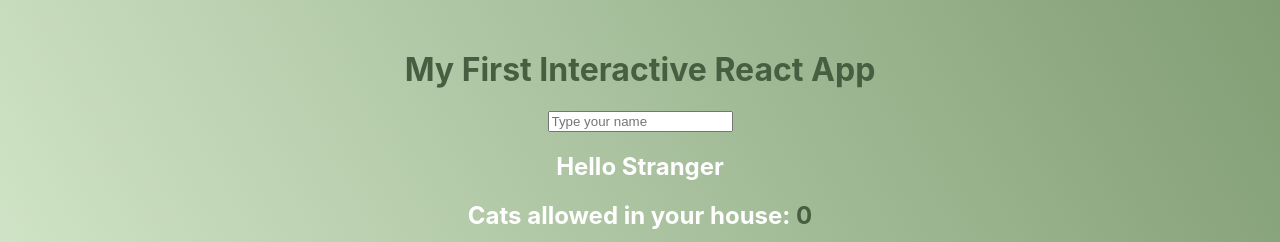
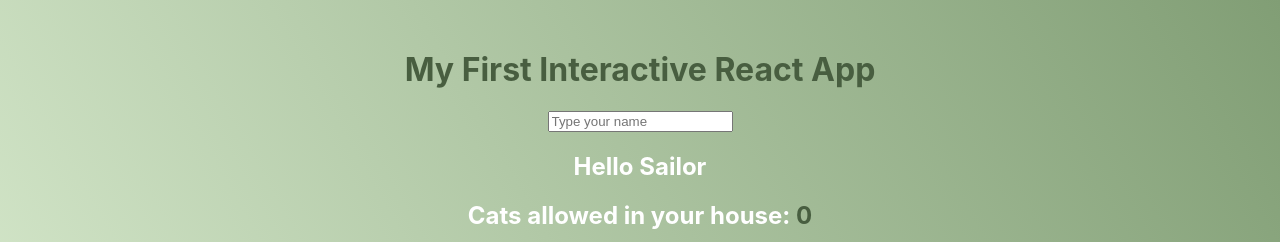
Before and after one commit to jaketreat/reactFirstApp, a React (Create React App) app: page / in a window 1280 px wide. Shown: the top 242 px of the page. Built offline with nearby package versions, Linux system fonts and the light colour scheme.

Commit message:
Silly little change

```diff
--- a/src/Components/Greeting.js
+++ b/src/Components/Greeting.js
@@ -11,8 +11,11 @@ function Greeting() {
     case "Jake":
       Greeting = `${name} is a good Name!`;
       break;
+    case "Emmy":
+      Greeting = "Hello Chungus";
+      break;
     case "":
-      Greeting = "Hello Stranger";
+      Greeting = "Hello Sailor";
       break;
     default:
       Greeting = `${name} is a bad name!`
```
